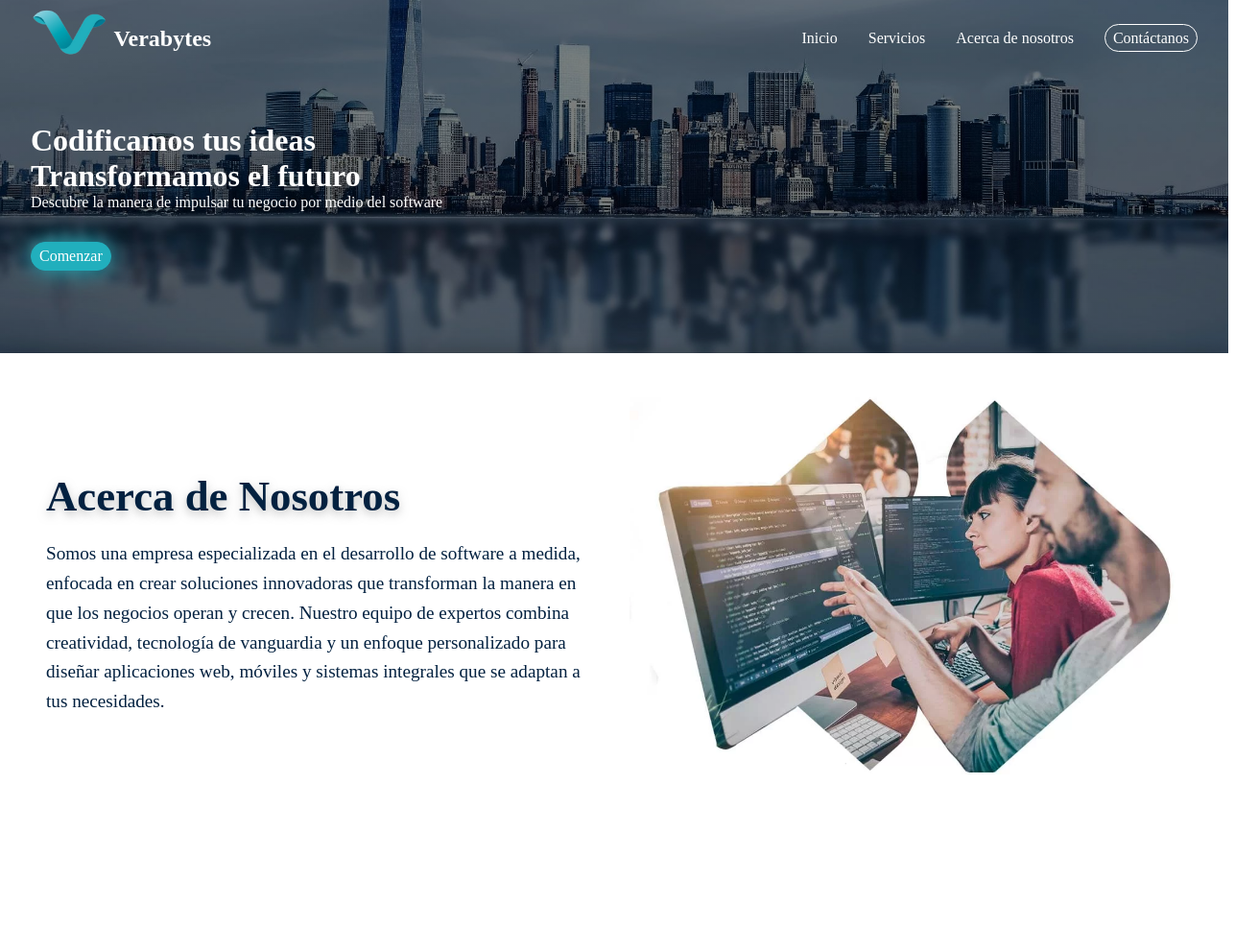
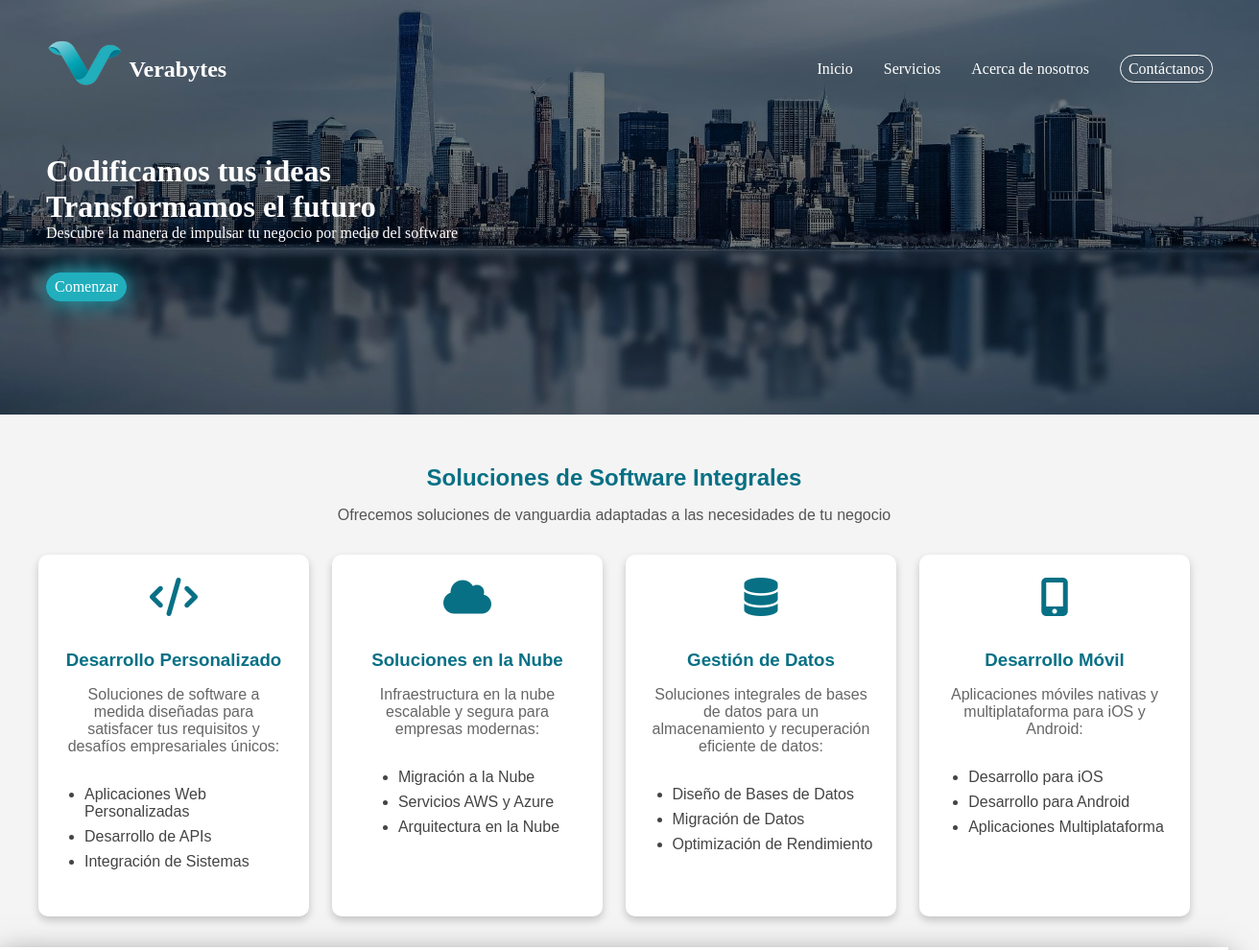
Before and after one commit to verabytescode/VeraBytes_landig, a plain HTML site: page index.html in a window 1280 px wide. Shown: the top 990 px of the page at 96% size, 1312 px wide, since content can reach past the window. Before the commit the page ends 864 px from the top, so only its background shows below. Drawn offline with Linux system fonts and the light colour scheme; a web font is replaced by a local one.

Commit message:
Servicios agregados

```diff
--- /dev/null
+++ b/css/estiloservicios.css
@@ -0,0 +1,90 @@
+body {
+    font-family: Arial, sans-serif;
+    margin: 0;
+    padding: 0;
+    background-color: #f4f4f4;
+    color: #333;
+}
+
+#portada {
+    background-color: #077085;
+    color: white;
+    text-align: center;
+    padding: 2rem 1rem;
+}
+
+.services-section {
+    padding: 2rem 1rem;
+    text-align: center;
+}
+
+.services-section h2 {
+    color: #077085;
+    margin-bottom: 0.5rem;
+}
+
+.services-section p {
+    color: #555;
+    margin-bottom: 2rem;
+}
+
+.service-cards {
+    display: grid;
+    grid-template-columns: repeat(auto-fit, minmax(250px, 1fr));
+    gap: 1.5rem;
+    max-width: 1200px;
+    margin: 0 auto;
+}
+
+.card {
+    background-color: white;
+    border-radius: 10px;
+    box-shadow: 0 4px 8px rgba(0, 0, 0, 0.2); /* Sombra */
+    padding: 1.5rem;
+    text-align: left;
+    display: flex;
+    flex-direction: column;
+    align-items: center;
+    transition: transform 0.2s ease, box-shadow 0.2s ease; /* Animación para hover */
+    transition: box-shadow 0.2s ease-in-out;
+
+}
+
+.card:hover {
+    border: 2px solid #077085;
+    box-shadow: 0 0 10px #077085;
+    p {
+        transform: translateY(-5px);
+        transition: transform 0.3s ease;
+    }
+    box-shadow: 0 6px 12px rgba(0, 0, 0, 0.4);
+
+}
+
+.card-icon {
+    font-size: 2.5rem;
+    color: #077085;
+    margin-bottom: 1rem;
+}
+
+.card h3 {
+    color: #077085;
+    margin-bottom: 0.5rem;
+    text-align: center;
+}
+
+.card p {
+    margin: 0.5rem 0 1rem;
+    color: #666;
+    text-align: center;
+}
+
+.card ul {
+    padding-left: 1.5rem;
+    color: #444;
+    text-align: left;
+}
+
+.card ul li {
+    margin-bottom: 0.5rem;
+}
--- a/index.html
+++ b/index.html
@@ -5,15 +5,15 @@
     <meta charset="UTF-8">
     <meta name="viewport" content="width=device-width, initial-scale=1.0">
     <link rel="stylesheet" href="./css/estilo_portada.css">
+    <link rel="stylesheet" href="./css/estiloservicios.css">
+    <link href="https://cdnjs.cloudflare.com/ajax/libs/font-awesome/6.0.0-beta3/css/all.min.css" rel="stylesheet">
     <title>Verabytes</title>
 </head>
 
 <body>
-
     <!--Barra de navegación-->
     <div id="portada">
         <nav>
-
             <div id="logo-nombre">
                 <div id="contenedor_imagen">
                     <a href="/">
@@ -22,16 +22,13 @@
                 </div>
                 <h1 id="nombre_empresa">Verabytes</h1>
             </div>
-
             <!-- Botón del menú (hamburguesa) -->
-                <button id="menu-btn" aria-label="Abrir menú">&#9776;</button>
-
+            <button id="menu-btn" aria-label="Abrir menú">&#9776;</button>
             <ul id="menu">
                 <li><a href="">Inicio</a></li>
                 <li><a href="">Servicios</a></li>
                 <li><a href="#nosotros">Acerca de nosotros</a></li>
                 <li><a id="boton_contactanos_nav" href="">Contáctanos</a></li>
-
             </ul>
         </nav>
 
@@ -43,28 +40,70 @@
         <!--Botón para contactarnos por Whatsapp-->
         <a id="boton_portada" href="">Comenzar</a>
     </div>
-
     <!--Fin barra de navegación-->
 
+    <!--Sección de Servicios-->
+    <section class="services-section">
+        <h2>Soluciones de Software Integrales</h2>
+        <p>Ofrecemos soluciones de vanguardia adaptadas a las necesidades de tu negocio</p>
+        <div class="service-cards">
+            <div class="card">
+                <i class="fas fa-code card-icon"></i>
+                <h3>Desarrollo Personalizado</h3>
+                <p>Soluciones de software a medida diseñadas para satisfacer tus requisitos y desafíos empresariales únicos:</p>
+                <ul>
+                    <li>Aplicaciones Web Personalizadas</li>
+                    <li>Desarrollo de APIs</li>
+                    <li>Integración de Sistemas</li>
+                </ul>
+            </div>
+            <div class="card">
+                <i class="fas fa-cloud card-icon"></i>
+                <h3>Soluciones en la Nube</h3>
+                <p>Infraestructura en la nube escalable y segura para empresas modernas:</p>
+                <ul>
+                    <li>Migración a la Nube</li>
+                    <li>Servicios AWS y Azure</li>
+                    <li>Arquitectura en la Nube</li>
+                </ul>
+            </div>
+            <div class="card">
+                <i class="fas fa-database card-icon"></i>
+                <h3>Gestión de Datos</h3>
+                <p>Soluciones integrales de bases de datos para un almacenamiento y recuperación eficiente de datos:</p>
+                <ul>
+                    <li>Diseño de Bases de Datos</li>
+                    <li>Migración de Datos</li>
+                    <li>Optimización de Rendimiento</li>
+                </ul>
+            </div>
+            <div class="card">
+                <i class="fas fa-mobile-alt card-icon"></i>
+                <h3>Desarrollo Móvil</h3>
+                <p>Aplicaciones móviles nativas y multiplataforma para iOS y Android:</p>
+                <ul>
+                    <li>Desarrollo para iOS</li>
+                    <li>Desarrollo para Android</li>
+                    <li>Aplicaciones Multiplataforma</li>
+                </ul>
+            </div>
+        </div>
+    </section>
+    <!--Fin Sección de Servicios-->
+
     <!--Inicio acerca de nosotros-->
-
     <div id="nosotros">
         <div id="texto-nosotros">
             <h1>Acerca de Nosotros</h1>
             <p>Somos una empresa especializada en el desarrollo de software a medida, enfocada en crear soluciones innovadoras que transforman la manera en que los negocios operan y crecen. Nuestro equipo de expertos combina creatividad, tecnología de vanguardia y un enfoque personalizado para diseñar aplicaciones web, móviles y sistemas integrales que se adaptan a tus necesidades.</p>
-
         </div>
         <div id="imagen-nosotros">
             <img src="./img/recorte-isotipo222.webp" alt="Imagen del equipo">
         </div>
     </div>
-
-
     <!--Fin acerca de nosotros-->
 
-
     <script src="./js/boton_menu.js"></script>
-
 </body>
 
 </html>
```
